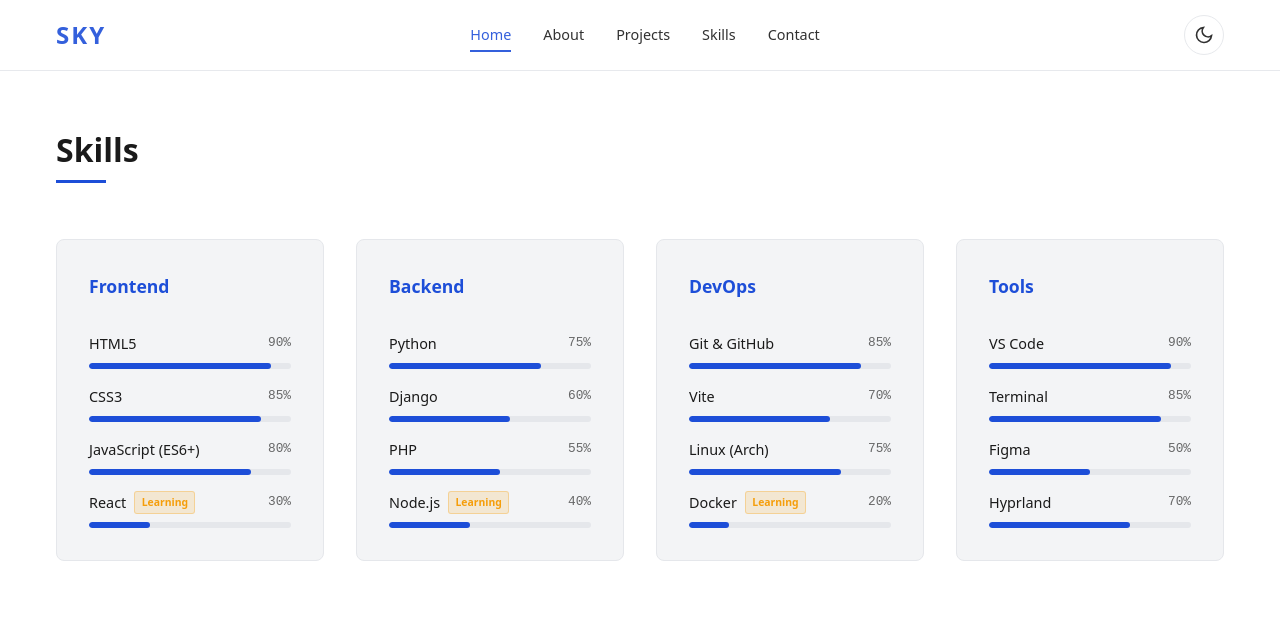
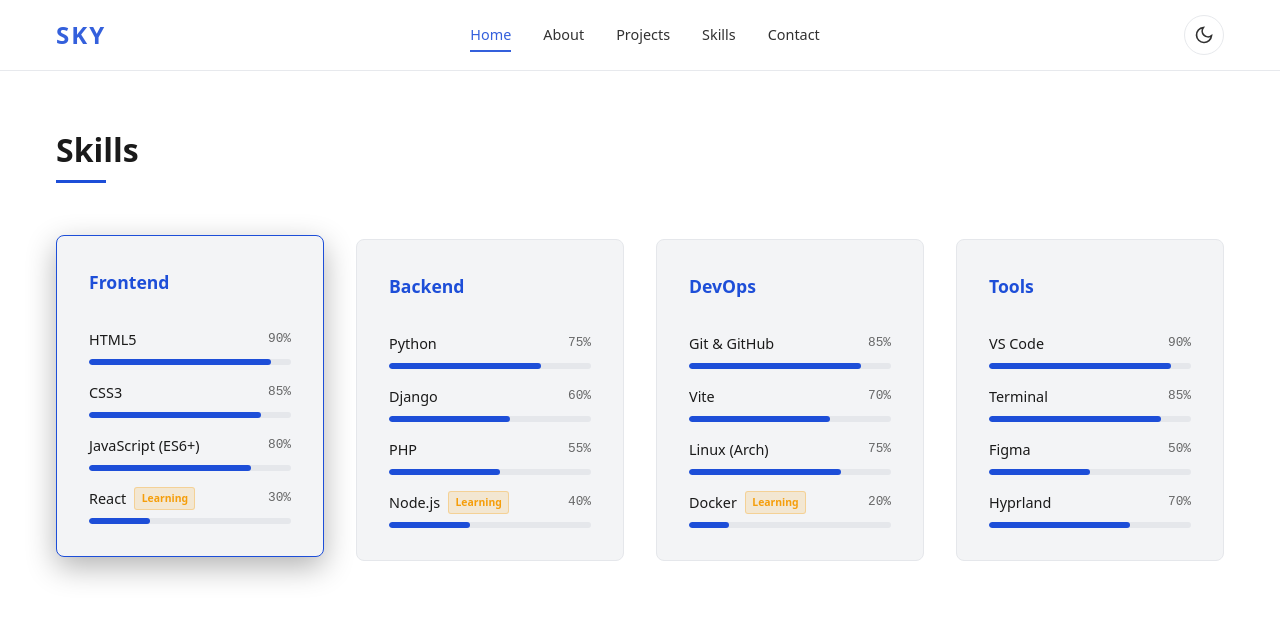
Before and after one commit to sele01/myportfolio, a website built with Vite: page index.html in a window 1280 px wide. In both pictures the pointer is over the element 190 px from the left and 3387 px from the top of the page. Shown: the part 2987-3607 px from the top of the page. Built offline with nearby package versions, Linux system fonts and the light colour scheme.

Commit message:
Phase 8: Add hover effect to skill cards for design consistency

```diff
--- a/src/styles/components/_skills.css
+++ b/src/styles/components/_skills.css
@@ -15,6 +15,13 @@
   padding: var(--spacing-md);
   border-radius: 8px;
   border: 1px solid var(--color-border);
+  transition: transform 0.3s ease, border-color 0.3s ease, box-shadow 0.3s ease;
+}
+
+.skills__category:hover {
+  transform: translateY(-4px);
+  border-color: var(--color-primary);
+  box-shadow: 0 10px 30px rgba(0, 0, 0, 0.3);
 }
 
 /* Category title (Frontend, Backend, etc.) */
```
